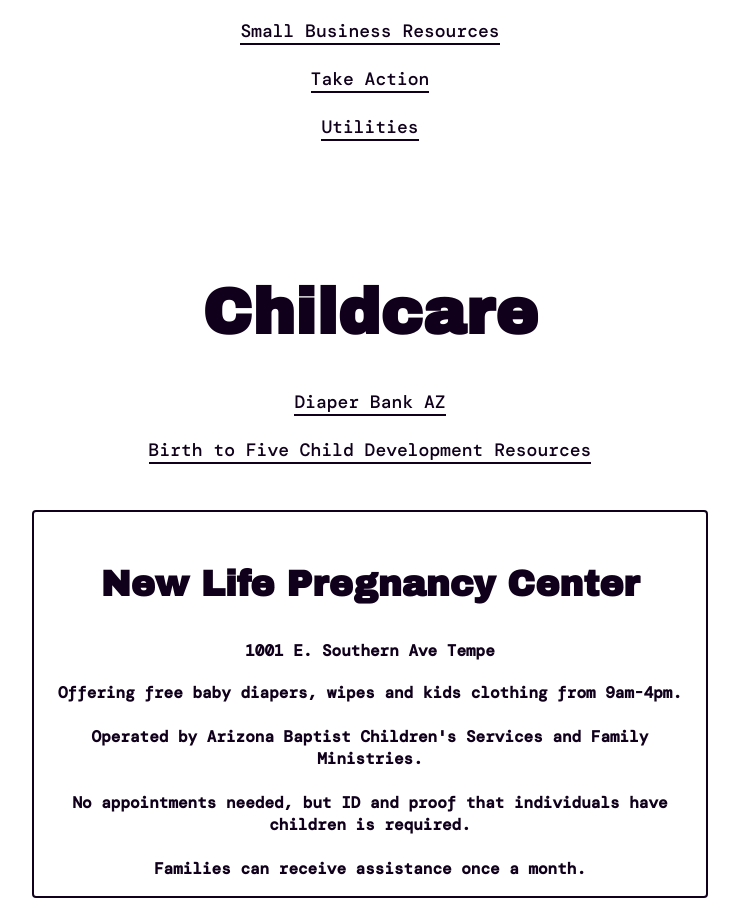
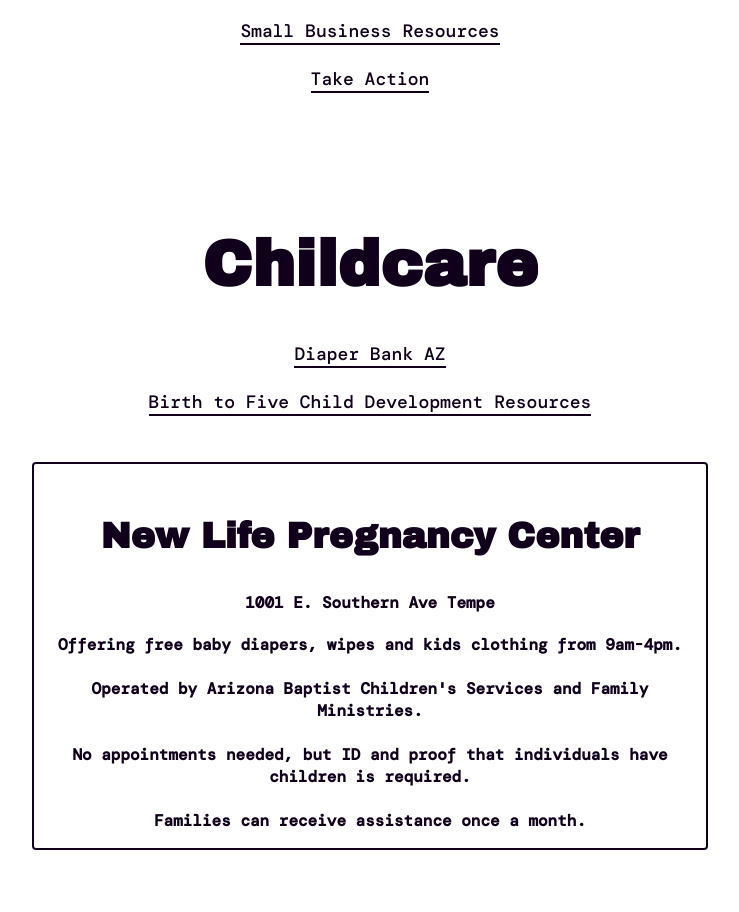
Before and after one commit to hexinduction/mat, a plain HTML site: page resources.html in a window 1280 px wide. Shown: the part 1086-1998 px from the top of the page, without its empty margins (270-1009 px from the left). Drawn offline with nearby package versions, Linux system fonts and the light colour scheme; a web font is replaced by a local one.

Commit message:
removed redundant category on resources page

```diff
--- a/resources.html
+++ b/resources.html
@@ -92,9 +92,6 @@
             </div>
             <div class="section-link section-link2">
               <a class=" underlink chapter-take-action" href="#take-action">Take Action</a>
-            </div>
-            <div class="section-link section-link2">
-              <a class=" underlink chapter-utilities" href="#wifi">Utilities</a>
             </div>
           </section>
           <div id="childcare" class="title childcare">
```
